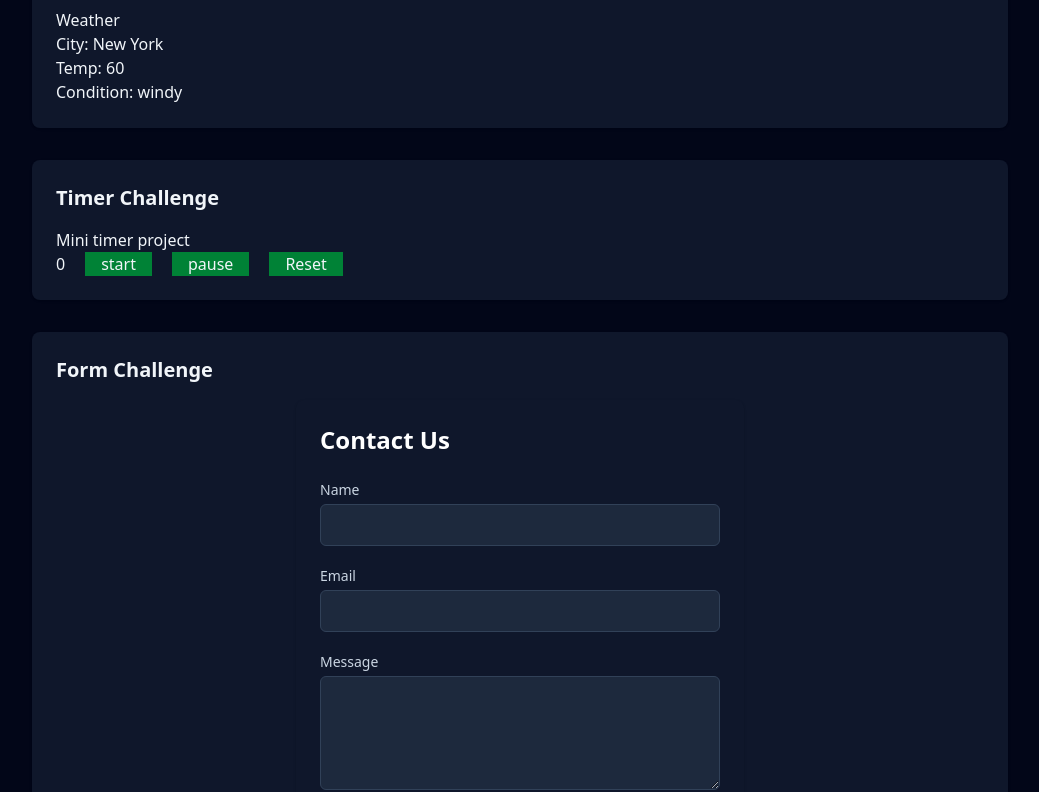
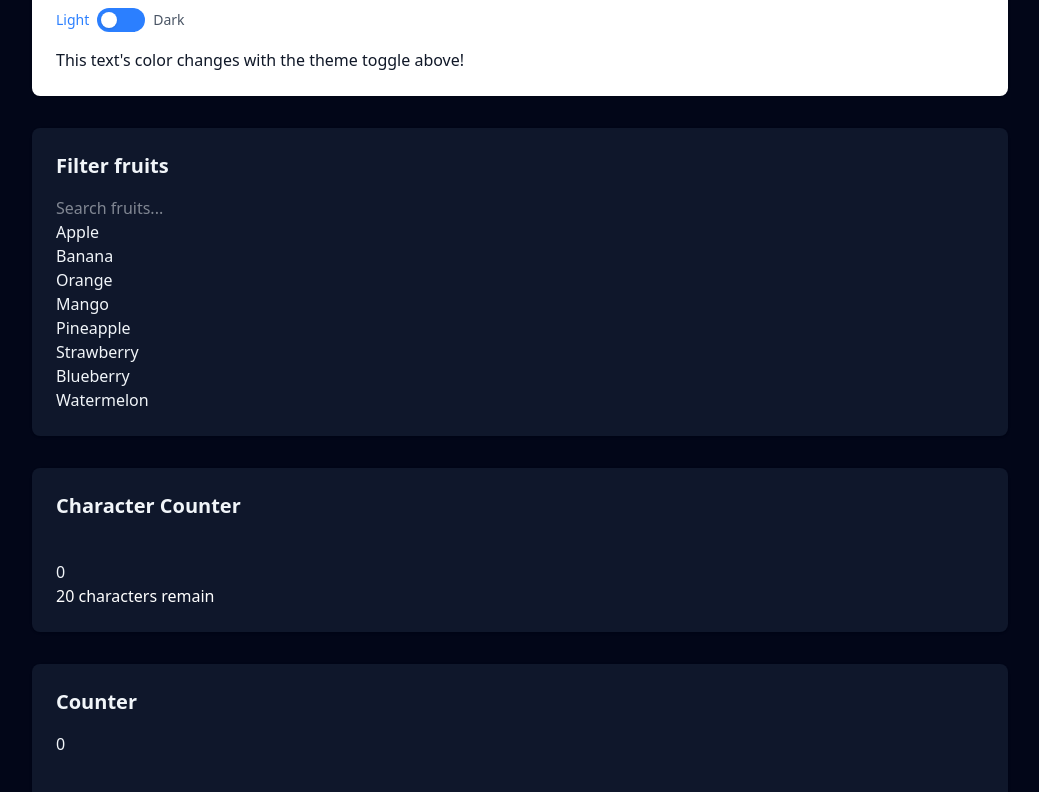
Before and after one commit to aguirreMan/React-hooks-challenges, a React (Vite) app: page /challenges in a window 1280 px wide. Shown: the part 220-1012 px from the top of the page, without its empty margins (120-1159 px from the left). Built offline with nearby package versions, Linux system fonts and the light colour scheme.

Commit message:
practiced react fundamentals

```diff
--- /dev/null
+++ b/src/challenges/CharacterCounter.jsx
@@ -0,0 +1,29 @@
+import { useState } from 'react'
+export default function CharacterCounter() {
+  const maxLength = 20
+  const [inputValue, setInputValue] = useState('')
+
+  const remainingCharacters = maxLength - inputValue.length
+
+  function updateCharacterChange(event) {
+    setInputValue(event.target.value)
+  }
+
+  return (
+    <div>
+      <input
+        value={inputValue}
+        onChange={updateCharacterChange}
+        maxLength={maxLength}
+      />
+      <h1>{inputValue.length}</h1>
+      <p style={{ color: remainingCharacters <= 5 ? 'red' : 'white' }}>
+        {remainingCharacters} character{remainingCharacters !== 1 ? 's' : ''} remain
+      </p>
+
+      {inputValue.length === maxLength && (
+        <p>You hit the maximum number of characters</p>
+      )}
+    </div>
+  )
+}
--- /dev/null
+++ b/src/challenges/Counter.jsx
@@ -0,0 +1,39 @@
+import { useState, useEffect } from 'react'
+
+export default function Counter() {
+  const [baseNumber, setBaseNumber] = useState(0)
+
+  function incrementCounter() {
+    setBaseNumber(prev => prev + 1)
+  }
+
+  function decrementCounter() {
+    setBaseNumber(prev => prev - 1)
+  }
+
+  function resetCounter() {
+    setBaseNumber(0)
+  }
+
+  useEffect(() => {
+    if (baseNumber === 10) {
+      const timeOutId = setTimeout(() => {
+        setBaseNumber(0)
+      }, 3000)
+      return () => clearTimeout(timeOutId)
+
+    }
+  }, [baseNumber])
+
+
+  return (
+    <div>
+      <h1>{baseNumber}</h1>
+      {baseNumber === 10 && <p>You hit your limit</p>}
+      {baseNumber < 0 && <p>You cant click below 0</p>}
+      <button className='m-4 py-4' onClick={incrementCounter} disabled={baseNumber === 10}>Increment</button>
+      <button className='m-4 py-4' onClick={decrementCounter} disabled={baseNumber <= 0}>Decrement</button>
+      <button className='m-4 py-4' onClick={resetCounter}>Reset</button>
+    </div>
+  )
+}
--- /dev/null
+++ b/src/challenges/SearchableList.jsx
@@ -0,0 +1,44 @@
+import { useState } from 'react'
+
+export default function SearchableList() {
+  const fruits = [
+    "Apple",
+    "Banana",
+    "Orange",
+    "Mango",
+    "Pineapple",
+    "Strawberry",
+    "Blueberry",
+    "Watermelon"
+  ]
+  const [filteredFruit, setFilteredFruit] = useState('')
+
+  function updateInput(event) {
+    setFilteredFruit(event.target.value)
+  }
+  const filteredList = fruits.filter(fruit => {
+    return fruit.toLowerCase().includes(filteredFruit.toLowerCase())
+  })
+
+  return (
+    <div>
+          <input
+            type='text'
+            value={filteredFruit}
+            onChange={updateInput}
+            placeholder="Search fruits..."
+          />
+          {/* Conditional rendering based on filteredList length */}
+          {filteredList.length > 0 ? (
+            <ul>
+              {filteredList.map((fruit, index) => (
+                <li key={index}>{fruit}</li>
+              ))}
+            </ul>
+          ) : (
+            // Display not found message
+            <p>No fruits found matching '{filteredFruit}'.</p>
+          )}
+        </div>
+  )
+}
--- /dev/null
+++ b/src/challenges/ThemeToggle.jsx
@@ -0,0 +1,21 @@
+export default function ThemeToggle({currentTheme, onThemeChange}) {
+
+  const toggleClasses = currentTheme === 'dark' ? 'bg-gray-700' : 'bg-blue-500'
+  const indicatorClasses = currentTheme === 'dark'? 'translate-x-full' : 'translate-x-0'
+  return (
+    <div className="flex items-center gap-2">
+          {/* Label for 'light' theme */}
+          <span className={`text-sm font-medium ${currentTheme === 'light'? 'text-blue-500' : 'text-gray-400'}`}>Light</span>
+          <div
+            className={`relative w-12 h-6 rounded-full cursor-pointer transition-colors duration-300 ${toggleClasses}`}
+            onClick={onThemeChange}
+          >
+            <div
+              className={`absolute top-1 left-1 w-4 h-4 bg-white rounded-full shadow transition-transform duration-300 ${indicatorClasses}`}
+            />
+          </div>
+          {/* Label for 'dark' theme */}
+          <span className={`text-sm font-medium ${currentTheme === 'dark'? 'text-gray-300' : 'text-gray-600'}`}>Dark</span>
+        </div>
+  )
+}
--- a/src/pages/Challenges.jsx
+++ b/src/pages/Challenges.jsx
@@ -1,11 +1,57 @@
+import { useState, useEffect } from 'react'
+
 import WeatherChallenge from '../challenges/WeatherChallenge'
 import TimerChallenge from '../challenges/TimerChallenge'
 import FormChallenge from '../challenges/FormChallenge'
+import Counter from '../challenges/Counter'
+import CharacterCounter from '../challenges/CharacterCounter'
+import SearchableList from '../challenges/SearchableList'
+import ThemeToggle from '../challenges/ThemeToggle'
 
 
 export default function Challenges() {
+  const [sectionTheme, setSectionTheme] = useState('light')
+
+  useEffect(() => {
+    const savedSectionTheme = localStorage.getItem('preffered-theme')
+    if (savedSectionTheme) {
+      setSectionTheme(savedSectionTheme)
+    }
+  }, []) // So here we do not initialize anything in the array meaning only once will this effect run
+
+  useEffect(() => {
+    localStorage.setItem('preffered-theme', sectionTheme)
+  }, [sectionTheme])
+
+  function toggleTheme() {
+    setSectionTheme(prevTheme => (prevTheme === 'light' ? 'dark' : 'light'))
+  }
     return (
-        <div className='space-y-8'>
+      <div className='space-y-8'>
+
+        <section className={`rounded-lg p-6 shadow ${
+                    sectionTheme === 'dark'? 'bg-gray-800 text-white' : 'bg-white text-gray-900'
+                }`}>
+                    <h2 className='mb-4 text-xl font-semibold'>Theme Toggle</h2>
+                    {/*pass in the theme  */}
+                    <ThemeToggle currentTheme={sectionTheme} onThemeChange={toggleTheme} />
+                    <p className="mt-4">This text's color changes with the theme toggle above!</p>
+                </section>
+
+        <section className='rounded-lg bg-slate-900 p-6 shadow'>
+            <h2 className='mb-4 text-xl font-semibold'>Filter fruits</h2>
+            <SearchableList />
+        </section>
+
+        <section className='rounded-lg bg-slate-900 p-6 shadow'>
+            <h2 className='mb-4 text-xl font-semibold'>Character Counter</h2>
+            <CharacterCounter />
+        </section>
+
+        <section className='rounded-lg bg-slate-900 p-6 shadow'>
+            <h2 className='mb-4 text-xl font-semibold'>Counter</h2>
+            <Counter />
+        </section>
             <section className='rounded-lg bg-slate-900 p-6 shadow'>
                 <h2 className='mb-4 text-xl font-semibold'>Weather Challenge</h2>
                 <WeatherChallenge />
```
Also changed, not shown: src/hooks/UseRefDemo.jsx (added).
